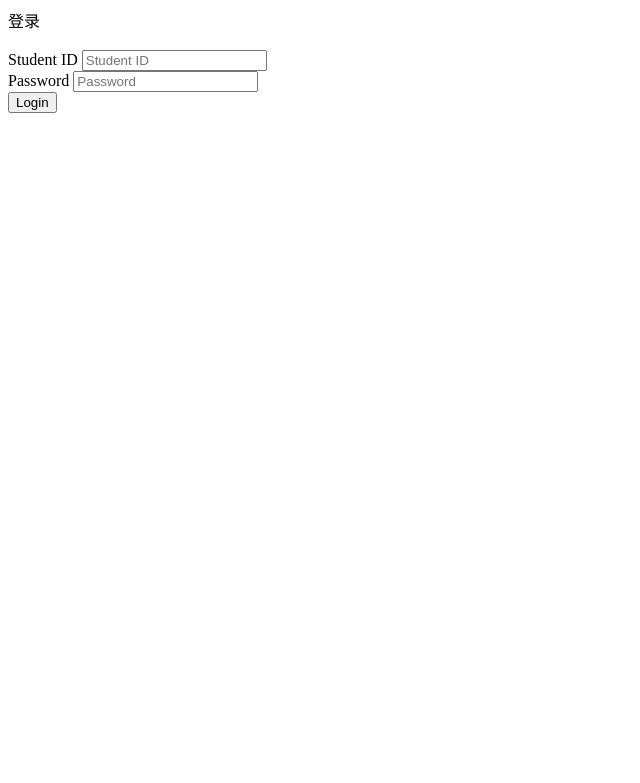
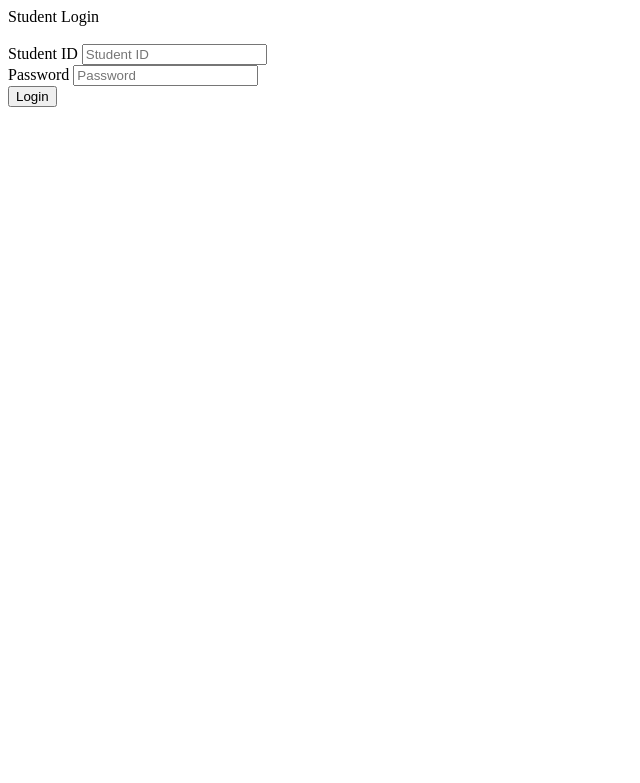
Before and after one commit to dalesj204/Quizzinator-9000, a Django app: page /studentLogin/ in a window 1280 px wide. Shown: the top 783 px of the page, without its empty margins (0-640 px from the left). Run offline with Django 4.2, Linux system fonts and the light colour scheme.

Commit message:
Update 'quiz_home/templates/login.html'

```diff
--- a/quiz_home/templates/login.html
+++ b/quiz_home/templates/login.html
@@ -11,7 +11,7 @@
  * Copyright (c) 2023 by Shawn C., All Rights Reserved.
 -->
 {% load static %}
-{% block title %} 登录 {% endblock title %}
+{% block title %} Student Login {% endblock title %}
 {% block content %}
 <div class="container">
   <div class="row justify-content-md-center">
```
